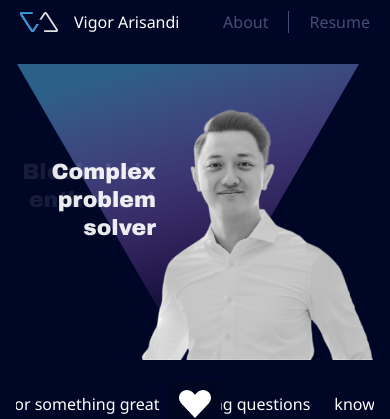
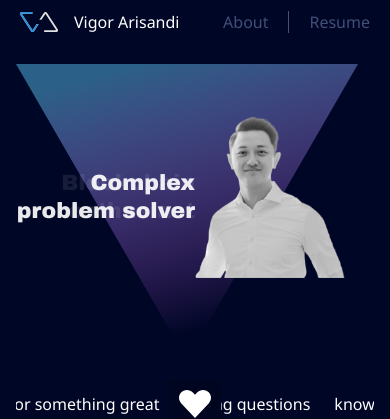
Before and after one commit to a-design-di/portfolio, a Next.js app: page /about in a window 390 px wide. Shown: the top 419 px of the page. Built offline with nearby package versions, Linux system fonts and the light colour scheme.

Commit message:
about mobile

```diff
--- a/pages/about.js
+++ b/pages/about.js
@@ -12,25 +12,19 @@ export default function About() {
           <div className="relative mw762 h296 w-100">
             <img
               src="/polygon-bg.svg"
-              className="mw342 absolute t0"
-              style={{
-                right: 15,
-              }}
+              className="mw342 absolute t0 r15 sm-r0"
             />
             <img
               src="/profpic_no-bg 1.png"
-              className="w233 absolute b0"
+              className="w233 absolute b0 r0 sm-t-45 sm-b-auto sm-r-auto sm-l-50
+              sm-w150 sm-transy-50"
               style={{
                 right: 0,
               }}
             />
             <motion.div>
               <motion.div
-                className="archivo fs40 lh44 sm-fs22 sm-lh28 absolute text-right"
-                style={{
-                  right: 218,
-                  top: 94,
-                }}
+                className="archivo fs40 lh44 sm-fs22 sm-lh28 absolute text-right r218 t94 sm-r-50 sm-t-45 sm-transy-50"
                 animate={{ opacity: [1, 0, 0, 0, 0, 1, 1] }}
                 transition={{
                   duration: 5,
@@ -41,11 +35,7 @@ export default function About() {
                 Complex problem solver
               </motion.div>
               <motion.div
-                className="archivo fs40 lh44 sm-fs22 sm-lh28 absolute text-right"
-                style={{
-                  right: 218,
-                  top: 94,
-                }}
+                className="archivo fs40 lh44 sm-fs22 sm-lh28 absolute text-right r218 t94 sm-r-50 sm-t-45 sm-transy-50"
                 animate={{ opacity: [0, 1, 1, 0, 0, 0, 0] }}
                 transition={{
                   duration: 5,
@@ -56,11 +46,7 @@ export default function About() {
                 Blockchain enthusiast
               </motion.div>
               <motion.div
-                className="archivo fs40 lh44 sm-fs22 sm-lh28 absolute text-right"
-                style={{
-                  right: 218,
-                  top: 94,
-                }}
+                className="archivo fs40 lh44 sm-fs22 sm-lh28 absolute text-right r218 t94 sm-r-50 sm-t-45 sm-transy-50"
                 animate={{ opacity: [0, 0, 0, 1, 1, 0, 0] }}
                 transition={{
                   duration: 5,
@@ -172,7 +158,7 @@ export default function About() {
             </div>
             <div className="mw720">
               <video autoplay='1' muted loop
-              controls className="br10 w-100 sm-mb20" src="/books.mp4" />
+              controls playsInline="1" className="br10 w-100 sm-mb20" src="/books.mp4" />
               <div className="caption">
                 Feel free to click pause anytime and see the list!
               </div>
@@ -181,9 +167,9 @@ export default function About() {
 
           <div className="h120 sm-h20" />
 
-          <div className="mw1052 d-flex w-100 align-items-center">
+          <div className="mw1052 d-flex w-100 align-items-center sm-mb36 sm-flex-wrap">
             <div className="w10 sm-w0" />
-            <div className="alata fs36">Let’s connect!</div>
+            <div className="alata fs36 sm-w-100 sm-mb16">Let’s connect!</div>
             <div className="w24 sm-w10" />
             <motion.a
               href="https://linkedin.com/in/vigorarisandi/"
--- a/styles/main.mobile.css
+++ b/styles/main.mobile.css
@@ -11,6 +11,9 @@
 
   .sm-w10 {
     width: 10px;
+  }
+  .sm-w150 {
+    width: 150px;
   }
   .sm-w-100 {
     width: 100%;
@@ -47,8 +50,14 @@
     padding-right: 32px;
   }
 
+  .sm-mb16 {
+    margin-bottom: 16px;
+  }
   .sm-mb20 {
     margin-bottom: 20px;
+  }
+  .sm-mb36 {
+    margin-bottom: 36px;
   }
   .sm-mr0 {
     margin-right: 0px;
@@ -63,4 +72,25 @@
   .sm-flex-column {
     flex-direction: column;
   }
+  .sm-flex-wrap {
+    flex-wrap: wrap;
+  }
+  .sm-t-45 {
+    top: 45%;
+  }
+  .sm-b-auto {
+    bottom: auto;
+  }
+  .sm-r-auto {
+    right: auto
+  }
+  .sm-l-50 {
+    left: 50%
+  }
+  .sm-r-50 {
+    right: 50%
+  }
+  .sm-transy-50 {
+    transform: translateY(-50%)
+  }
 }
--- a/styles/utilities.css
+++ b/styles/utilities.css
@@ -155,8 +155,14 @@
 .t0 {
   top: 0px;
 }
+.t94 {
+  top: 94px;
+}
 .b0 {
   bottom: 0px;
+}
+.r218 {
+  right: 218px;
 }
 .mh-auto {
   margin-left: auto;
```
